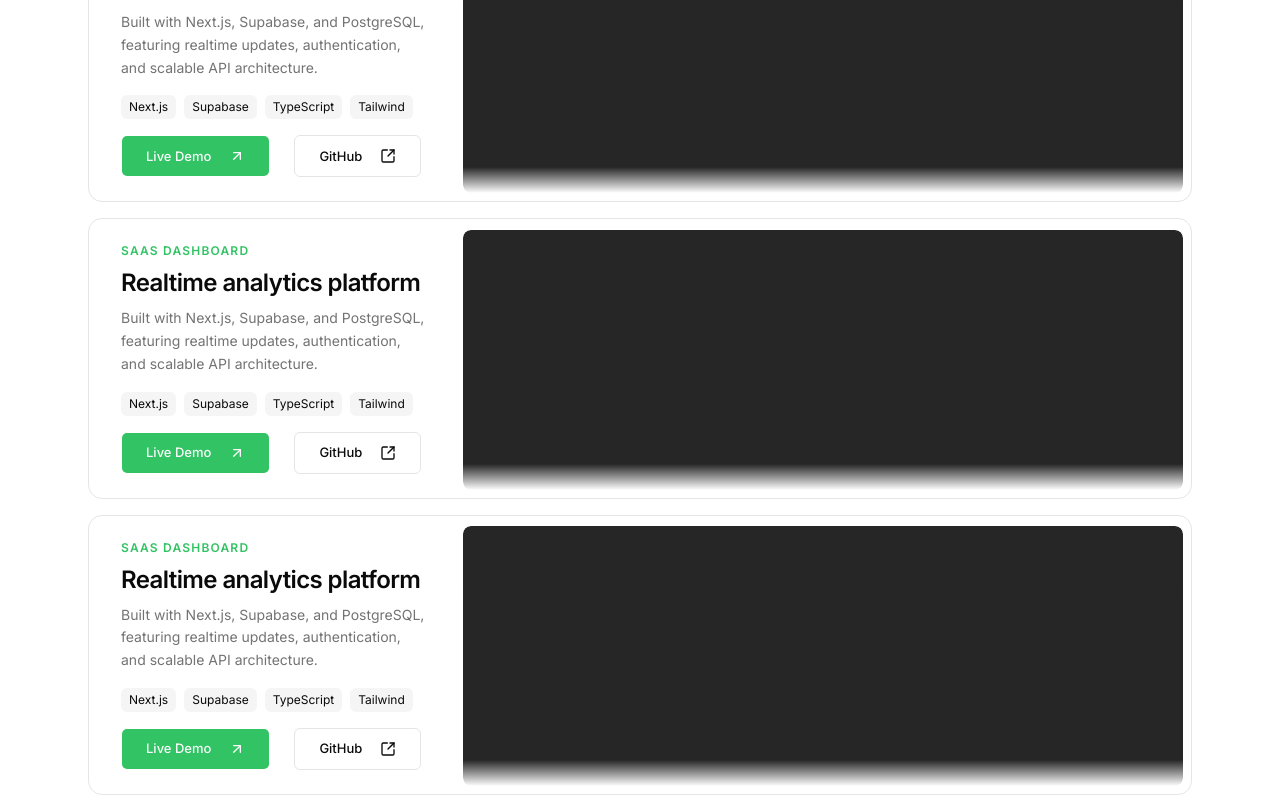
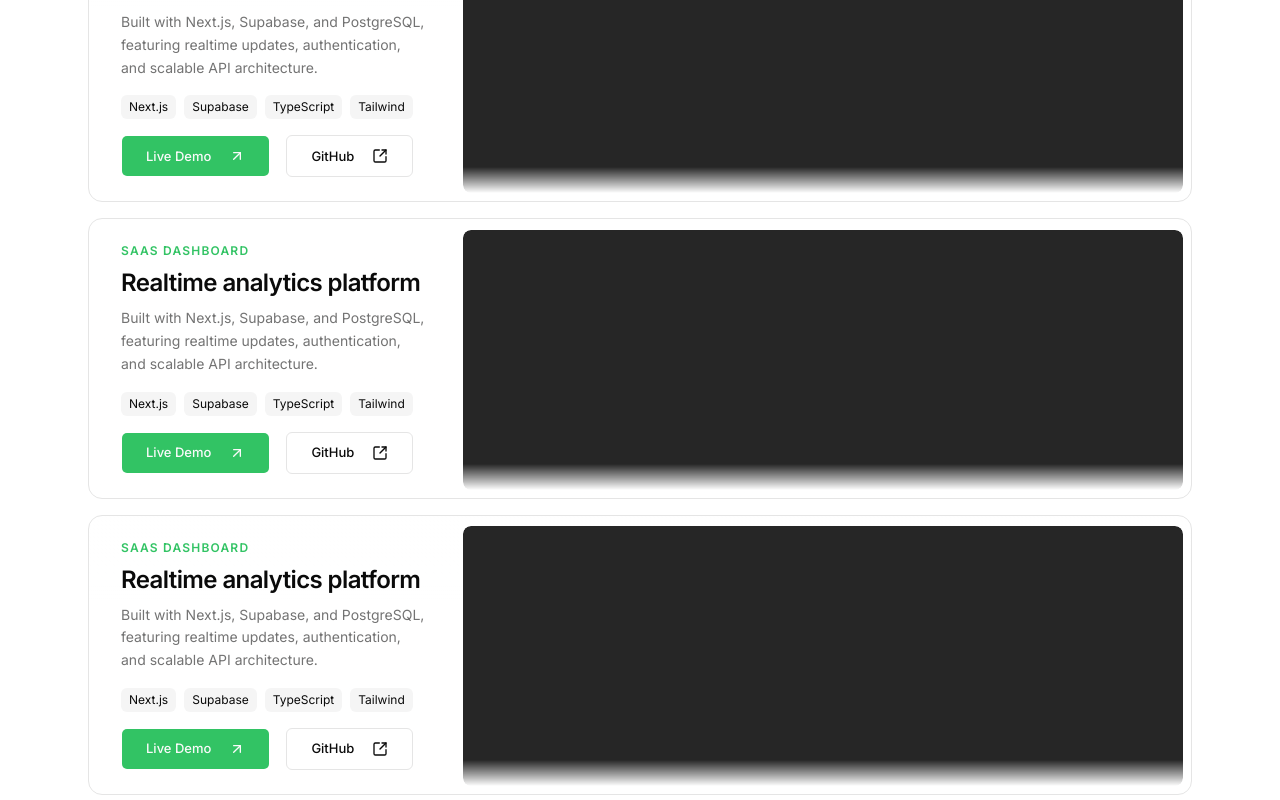
Before and after one commit to svsxn/portfolio, a Next.js app: page / in a window 1280 px wide. Shown: the part 1100-1900 px from the top of the page. Built offline with nearby package versions, Linux system fonts and the light colour scheme.

Commit message:
style: adjust gap

```diff
--- a/components/sections/projects/project-card.tsx
+++ b/components/sections/projects/project-card.tsx
@@ -24,7 +24,7 @@ export default function ProjectCard() {
           </div>
           <div className="text-xs bg-muted px-2 py-1 rounded-sm">Tailwind</div>
         </div>
-        <div className="flex flex-col sm:flex-row gap-2 sm:gap-6">
+        <div className="flex flex-col sm:flex-row gap-2 sm:gap-4">
           <Button className="text-[13px] px-6 py-5 rounded-sm hover:brightness-110 hover:-translate-y-0.5">
             Live Demo
             <ArrowUpRightIcon className="ml-3" />
```
